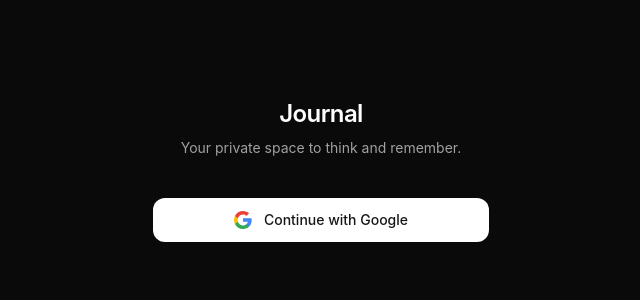
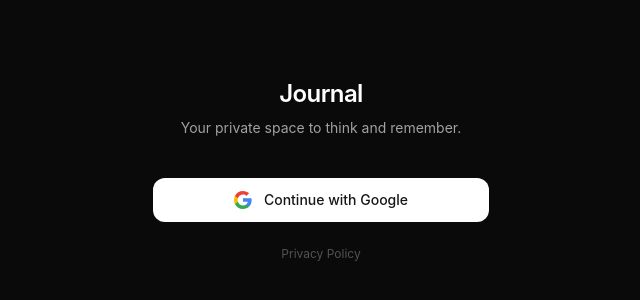
Before and after one commit to Jason27k/journal-app, a Next.js app: page /login in a window 1280 px wide. Shown: the part 230-530 px from the top of the page, without its empty margins (319-959 px from the left). Built offline with nearby package versions, Linux system fonts and the light colour scheme.

Commit message:
Add privacy policy page and link it from home and login

```diff
--- a/app/(app)/page.tsx
+++ b/app/(app)/page.tsx
@@ -63,6 +63,11 @@ export default async function HomePage() {
           </Link>
         </div>
       )}
+      <footer className="mt-12 text-center">
+        <Link href="/privacy" className="text-xs" style={{ color: 'var(--text-muted)' }}>
+          Privacy Policy
+        </Link>
+      </footer>
     </div>
   )
 }
--- a/app/login/page.tsx
+++ b/app/login/page.tsx
@@ -25,6 +25,11 @@ export default function LoginPage() {
           <GoogleIcon />
           Continue with Google
         </button>
+        <p className="mt-6 text-center text-xs text-neutral-600">
+          <a href="/privacy" className="hover:text-neutral-400 transition-colors">
+            Privacy Policy
+          </a>
+        </p>
       </div>
     </div>
   )
```
